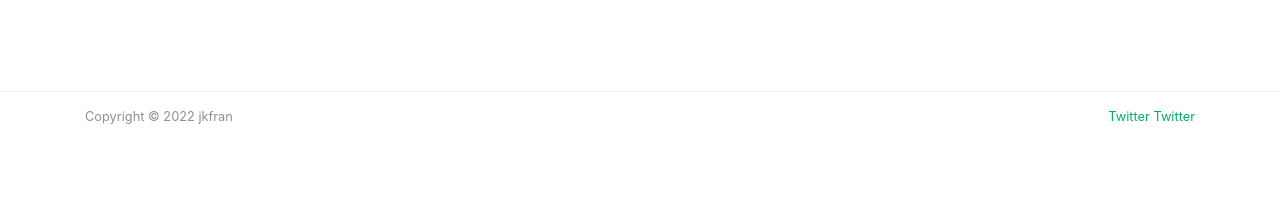
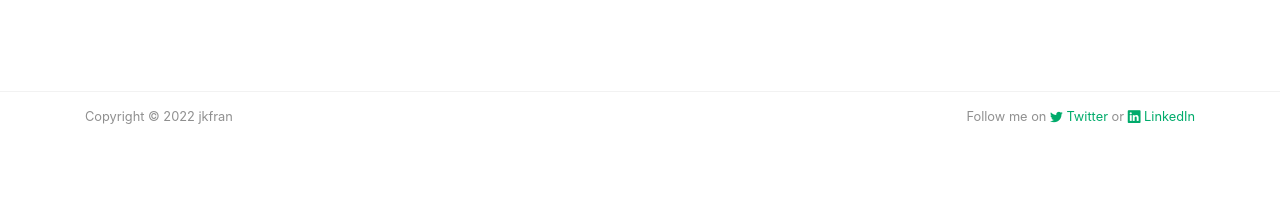
Before and after one commit to jkfran/jkfran.com, a Jekyll site: the page built from _pages/about.md, in a window 1280 px wide. Shown: the part 388-597 px from the top of the page. Built offline with Jekyll 4.4.1, drawn with Linux system fonts in a browser that asks for light colours; nearby versions of some CDN libraries; grey boxes are pictures that could not be loaded.

Commit message:
Update default.html

```diff
--- a/_layouts/default.html
+++ b/_layouts/default.html
@@ -105,8 +105,7 @@
                 Copyright © {{ site.time | date: "%Y" }} {{ site.name }}
             </div>
             <div class="col-md-6 col-sm-6 text-center text-lg-right">
-                <a target="_blank" href="https://twitter.com/bksFRAN">Twitter</a>
-		<a target="_blank" href="https://twitter.com/bksFRAN">Twitter</a>
+		Follow me on <a target="_blank" href="https://twitter.com/bksFRAN"><i class="bi bi-twitter"></i> Twitter</a> or <a target="_blank" href="https://www.linkedin.com/in/francisco-jim%C3%A9nez-cabrera/"><i class="bi bi-linkedin"></i> LinkedIn</a>
             </div>
         </div>
     </div>
```
